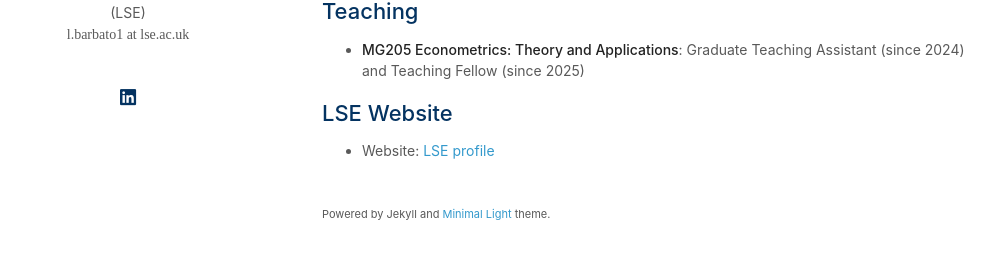
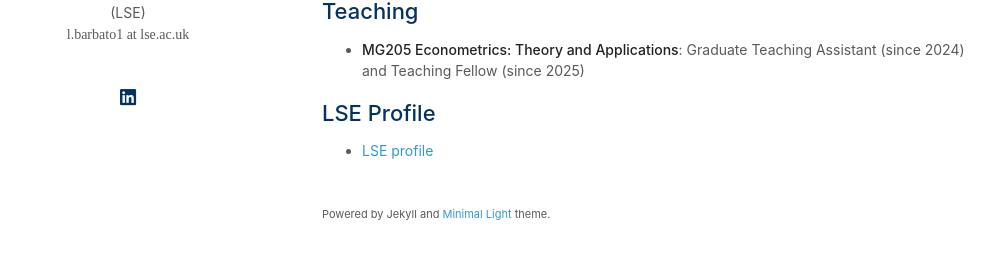
Before and after one commit to barbatoluca/barbatoluca.github.io, a Jekyll site: the page built from index.md, in a window 1280 px wide. Shown: the part 360-619 px from the top of the page, without its empty margins (148-1149 px from the left). Built offline with Jekyll 4.4.1, drawn with Linux system fonts in a browser that asks for light colours; a style sheet for code colours, icons or effects is not loaded; our own code applies the rules of GitHub Pages for plain Markdown files.

Commit message:
Update LSE Website section to LSE Profile

```diff
--- a/index.md
+++ b/index.md
@@ -16,5 +16,5 @@ I collaborate with firms and non-profits on projects and pilots for research and
 
 - **MG205 Econometrics: Theory and Applications**: Graduate Teaching Assistant (since 2024) and Teaching Fellow (since 2025)
 
-## LSE Website
-- Website: <a href="https://www.lse.ac.uk/people/luca-barbato">LSE profile</a>
+## LSE Profile
+- <a href="https://www.lse.ac.uk/people/luca-barbato">LSE profile</a>
```
